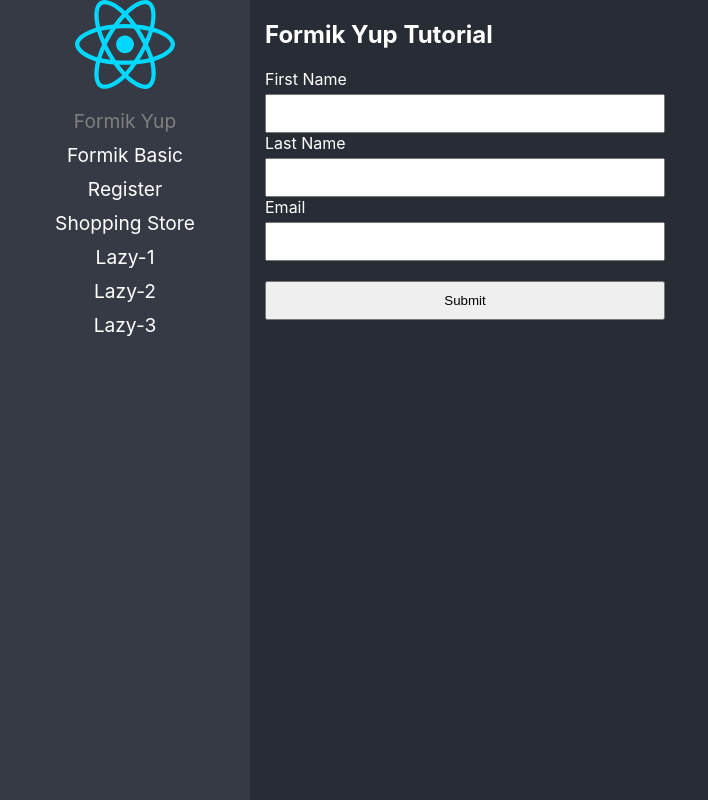
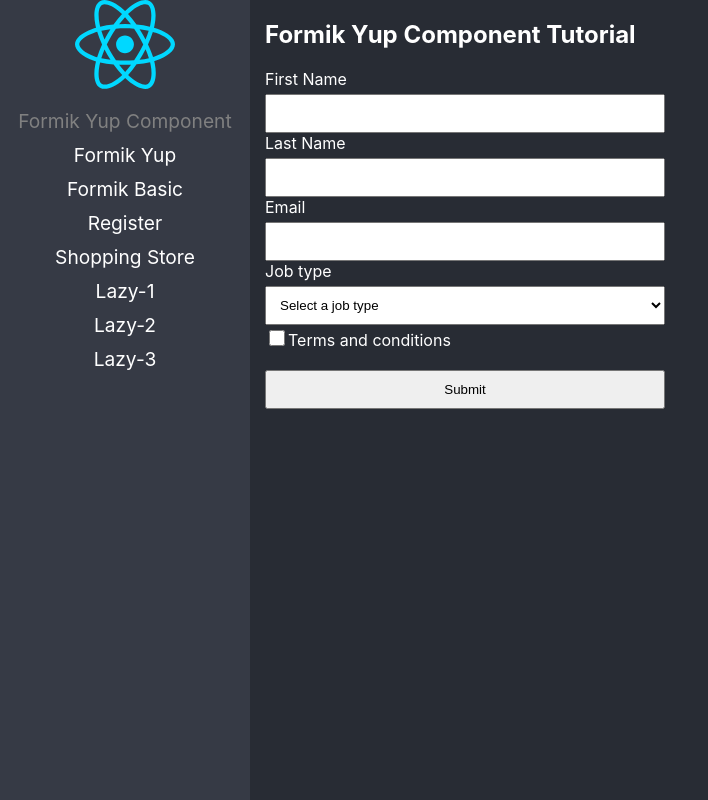
Before and after one commit to moive/react-pro-advanced, a React (Vite) app: page /formikYupComponent in a window 1280 px wide. Before the commit this address led to /formikYup. Shown: the whole page, without its empty margins (0-708 px from the left). Built offline with nearby package versions, Linux system fonts and the light colour scheme.

Commit message:
Formik Component

```diff
--- /dev/null
+++ b/src/forms/pages/FormikYupComponentPage.tsx
@@ -0,0 +1,64 @@
+import { ErrorMessage, Field, Form, Formik } from "formik";
+import * as Yup from "yup";
+import "../styles/styles.css";
+
+export const FormikYupComponentPage = () => {
+  return (
+    <div>
+      <h2>Formik Yup Component Tutorial</h2>
+      <Formik
+        initialValues={{ firstName: "", lastName: "", email: "", terms: false, jobType: "" }}
+        onSubmit={(values) => {
+          console.log(values);
+        }}
+        validationSchema={Yup.object({
+          firstName: Yup.string().max(15, "Must be 15 characters or less").required("Required*"),
+          lastName: Yup.string().max(10, "Must be 10 characters or less").required("Required*"),
+          email: Yup.string()
+            .matches(/^[^\s@]+@[^\s@]+\.[^\s@]{2,}$/, "Invalid email address")
+            .required("Required*"),
+          // email: Yup.string().email("Invalid email address").required("Required*"),
+          terms: Yup.boolean().isTrue("You must accept the terms and conditions"),
+          // terms: Yup.boolean().oneOf([true], "You must accept the terms and conditions"),
+          jobType: Yup.string()
+            .required("Required*")
+            .notOneOf(["NotSelected"], "Please select a job type"),
+        })}
+      >
+        {() => (
+          <Form noValidate>
+            <label htmlFor="firstName">First Name</label>
+            <Field name="firstName" type="text" />
+            <ErrorMessage name="firstName" component="span" />
+
+            <label htmlFor="lastName">Last Name</label>
+            <Field name="lastName" type="text" />
+            <ErrorMessage name="lastName" component="span" />
+
+            <label htmlFor="email">Email</label>
+            <Field name="email" type="email" />
+            <ErrorMessage name="email" component="span" />
+
+            <label htmlFor="jobType">Job type</label>
+            <Field name="jobType" as="select">
+              <option value="NotSelected">Select a job type</option>
+              <option value="designer">Designer</option>
+              <option value="development">Developer</option>
+              <option value="product">Product Manager</option>
+              <option value="other">Other</option>
+            </Field>
+            <ErrorMessage name="jobType" component="span" />
+
+            <label>
+              <Field name="terms" type="checkbox" />
+              Terms and conditions
+            </label>
+            <ErrorMessage name="terms" component="span" />
+
+            <button type="submit">Submit</button>
+          </Form>
+        )}
+      </Formik>
+    </div>
+  );
+};
--- a/src/forms/styles/styles.css
+++ b/src/forms/styles/styles.css
@@ -4,19 +4,24 @@ form {
   width: 400px;
 }
 
-input, select {
+input,
+select {
   margin-top: 5px;
   outline: none;
   padding: 10px;
 }
-
+input[type="checkbox"] {
+  width: 16px;
+  height: 16px;
+}
 
 button {
   margin-top: 20px;
   padding: 10px;
 }
 
-span, .error-message {
+span,
+.error-message {
   color: red;
 }
 
--- a/src/routes/Navigation.tsx
+++ b/src/routes/Navigation.tsx
@@ -27,7 +27,7 @@ export const Navigation = () => {
               <Route key={to} path={path} element={<Component />} />
             ))}
 
-            <Route path="/*" element={<Navigate to="/formikYup" replace />} />
+            <Route path="/*" element={<Navigate to="/formikYupComponent" replace />} />
           </Routes>
         </div>
       </BrowserRouter>
--- a/src/routes/routes.ts
+++ b/src/routes/routes.ts
@@ -4,6 +4,7 @@ import { Lazyload1 } from "../lazyload/pages/Lazyload1";
 import { RegisterPage } from "../forms/pages/RegisterPage";
 import { FormikBasicPage } from "../forms/pages/FormikBasicPage";
 import { FormikYupPage } from "../forms/pages/FormikYupPage";
+import { FormikYupComponentPage } from "../forms/pages/FormikYupComponentPage";
 
 type JSXComponent = () => JSX.Element;
 interface Route {
@@ -19,6 +20,12 @@ const lazy3 = lazy(() => import("../lazyload/pages/Lazyload3"));
 const shopping = lazy(() => import("../patterns/pages/ShoppingPage"));
 
 export const routes: Route[] = [
+  {
+    to: "/FormikYupComponent",
+    path: "formikYupComponent",
+    component: FormikYupComponentPage,
+    name: "Formik Yup Component",
+  },
   {
     to: "/FormikYup",
     path: "formikYup",
```
Lines whose indentation alone changed are shown as unchanged.
